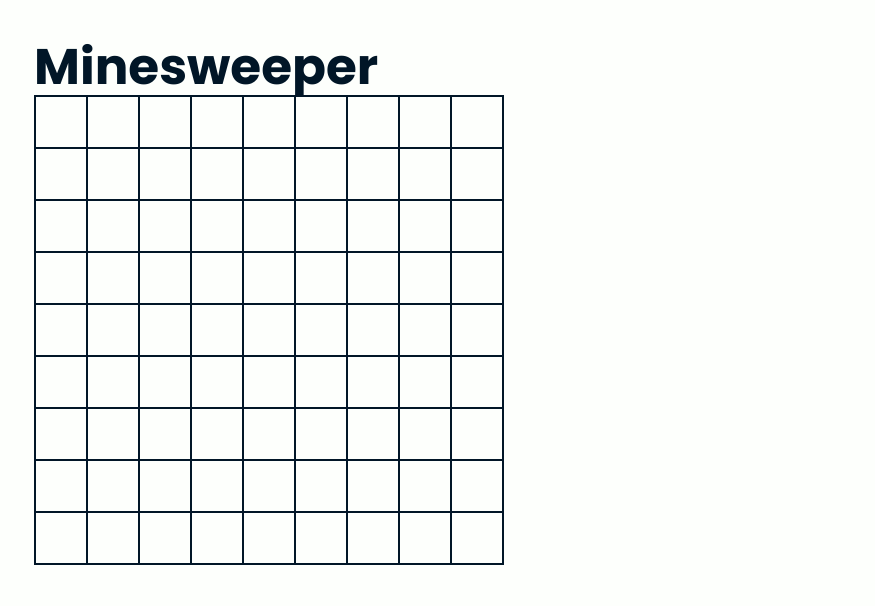
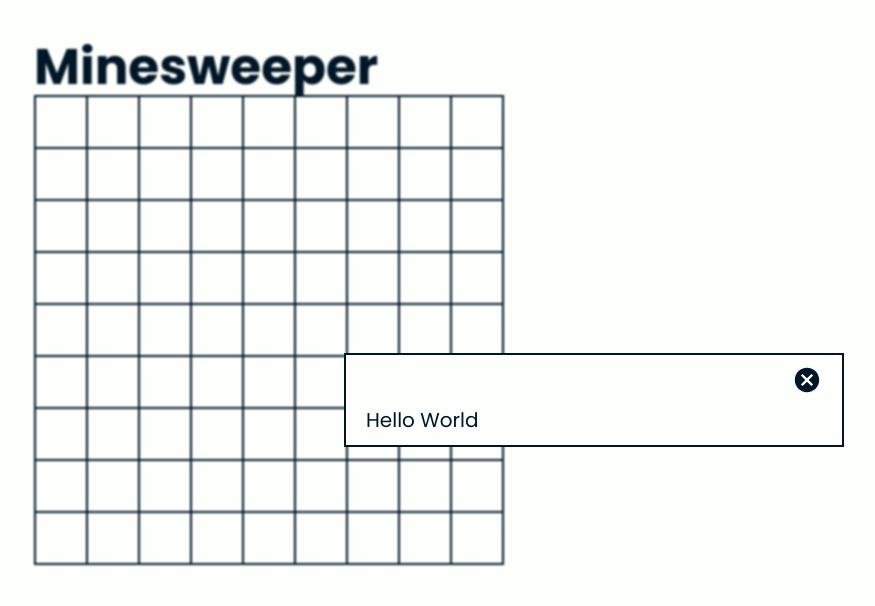
Before and after one commit to ki8yk8/minesweeper, a React (Vite) app: page / in a window 1280 px wide. Shown: the top 606 px of the page, without its empty margins (46-921 px from the left). Built offline with nearby package versions, Linux system fonts and the light colour scheme; a web font is replaced by a local one.

Commit message:
creates modal for messages

```diff
--- a/index.html
+++ b/index.html
@@ -11,6 +11,7 @@
   </head>
   <body>
     <div id="root"></div>
+		<div id="modal-root"></div>
     <script type="module" src="/src/main.jsx"></script>
   </body>
 </html>
--- a/src/app.jsx
+++ b/src/app.jsx
@@ -1,13 +1,23 @@
+import { useState } from "react";
 import "./app.css";
 import Minesweeper from "./components/minesweeper/minesweeper";
+import Modal from "./ui/modals/modal";
 
 export default function App() {
+	const [show_gameover, set_showgameover] = useState(true);
+
 	return (
 		<main className="game">
 			<h1>Minesweeper</h1>
 			<section className="game_wrapper">
 				<Minesweeper level="easy" />
 			</section>
+			<Modal
+				isOpen={show_gameover}
+				onClose={set_showgameover.bind(null, false)}
+			>
+				Hello World
+			</Modal>
 		</main>
 	);
 }
--- /dev/null
+++ b/src/ui/modals/modal.jsx
@@ -0,0 +1,40 @@
+import { createPortal } from "react-dom";
+import { IoMdCloseCircle } from "react-icons/io";
+
+export default function Modal({ isOpen, onClose, children }) {
+	if (!isOpen) return;
+
+	return createPortal(
+		<div
+			style={{
+				position: "fixed",
+				top: 0,
+				left: 0,
+				width: "100vw",
+				height: "100vh",
+				backdropFilter: "blur(1px)",
+				display: "flex",
+				alignItems: "center",
+				justifyContent: "center",
+			}}
+		>
+			<div
+				style={{
+					backgroundColor: "var(--color-baby-powder)",
+					width: 500,
+					border: "2px solid var(--color-rich-black)",
+					padding: "0.5rem 1rem",
+				}}
+			>
+				<header style={{ display: "flex", justifyContent: "flex-end" }}>
+					<button className="u-plain" onClick={onClose}>
+						<IoMdCloseCircle size="1.5rem" />
+					</button>
+				</header>
+
+				<div style={{ marginTop: "0.1rem" }}>{children}</div>
+			</div>
+		</div>,
+		document.getElementById("modal-root")
+	);
+}
```
